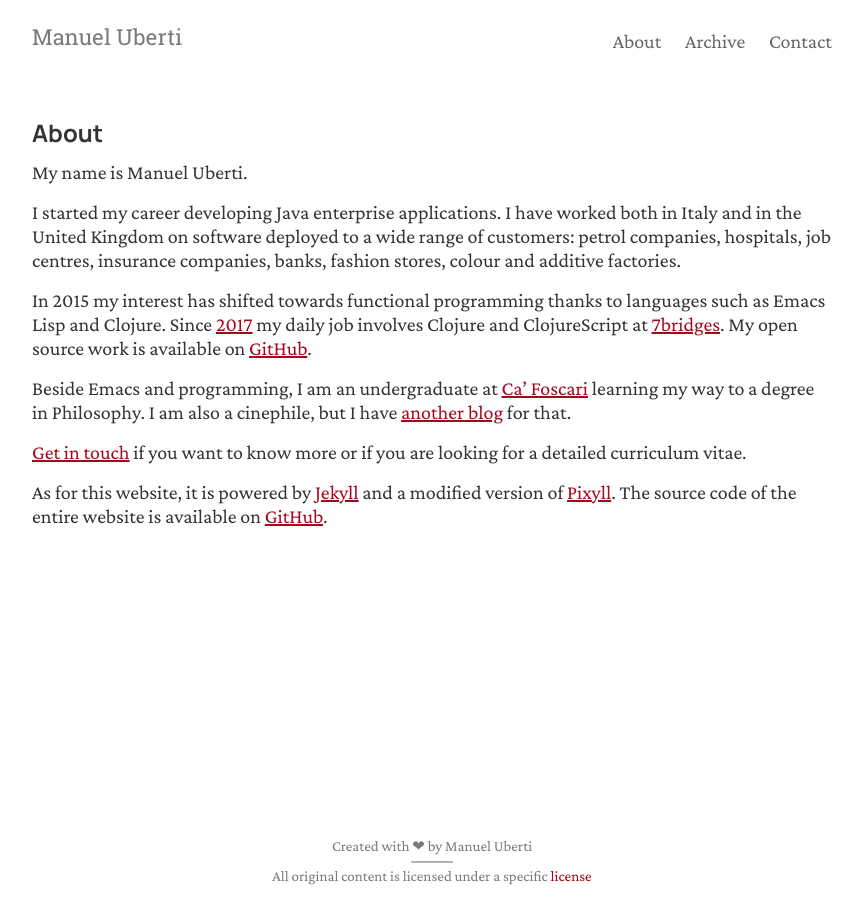
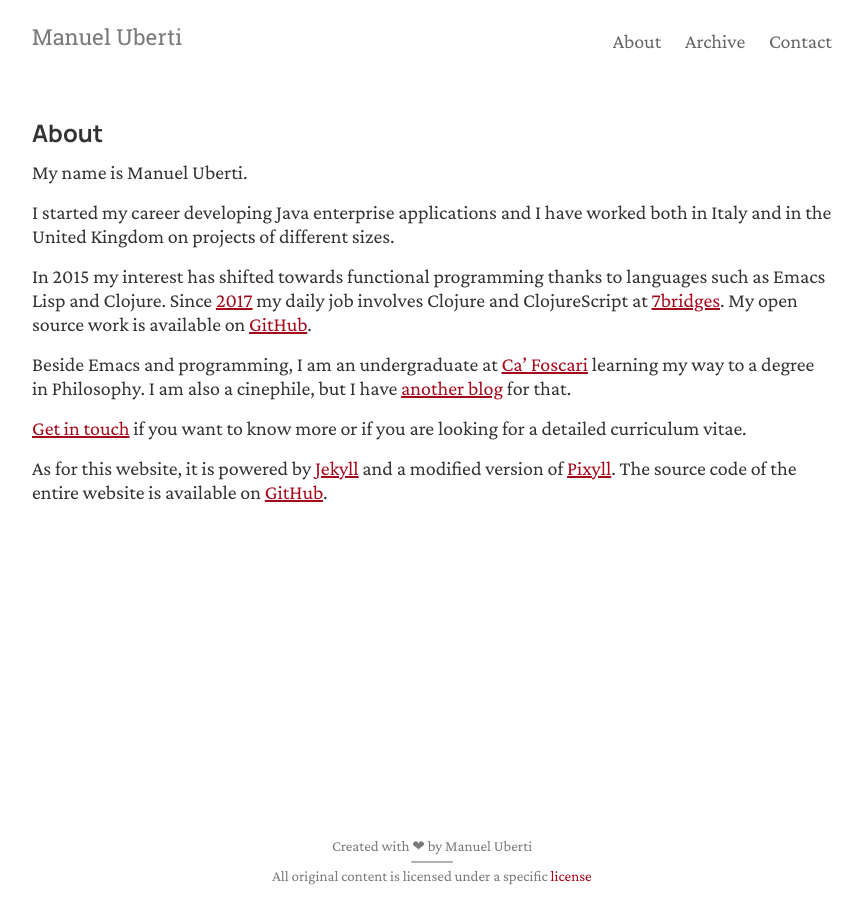
Before and after one commit to manuel-uberti/manuel-uberti.github.io, a Jekyll site: the page built from about.md, in a window 1280 px wide. Shown: the whole page, without its empty margins (208-1071 px from the left). Built offline with Jekyll 4.4.1, drawn with Linux system fonts in a browser that asks for light colours.

Commit message:
Rephrase work summary to make it less wordy

```diff
--- a/about.md
+++ b/about.md
@@ -7,10 +7,8 @@ tags: about
 
 My name is Manuel Uberti.
 
-I started my career developing Java enterprise applications. I have worked both
-in Italy and in the United Kingdom on software deployed to a wide range of
-customers: petrol companies, hospitals, job centres, insurance companies, banks,
-fashion stores, colour and additive factories.
+I started my career developing Java enterprise applications and I have worked
+both in Italy and in the United Kingdom on projects of different sizes.
 
 In 2015 my interest has shifted towards functional programming thanks to
 languages such as Emacs Lisp and Clojure. Since [2017](https://www.manueluberti.eu/programming/2017/03/12/anewjob/) my daily job involves
```
